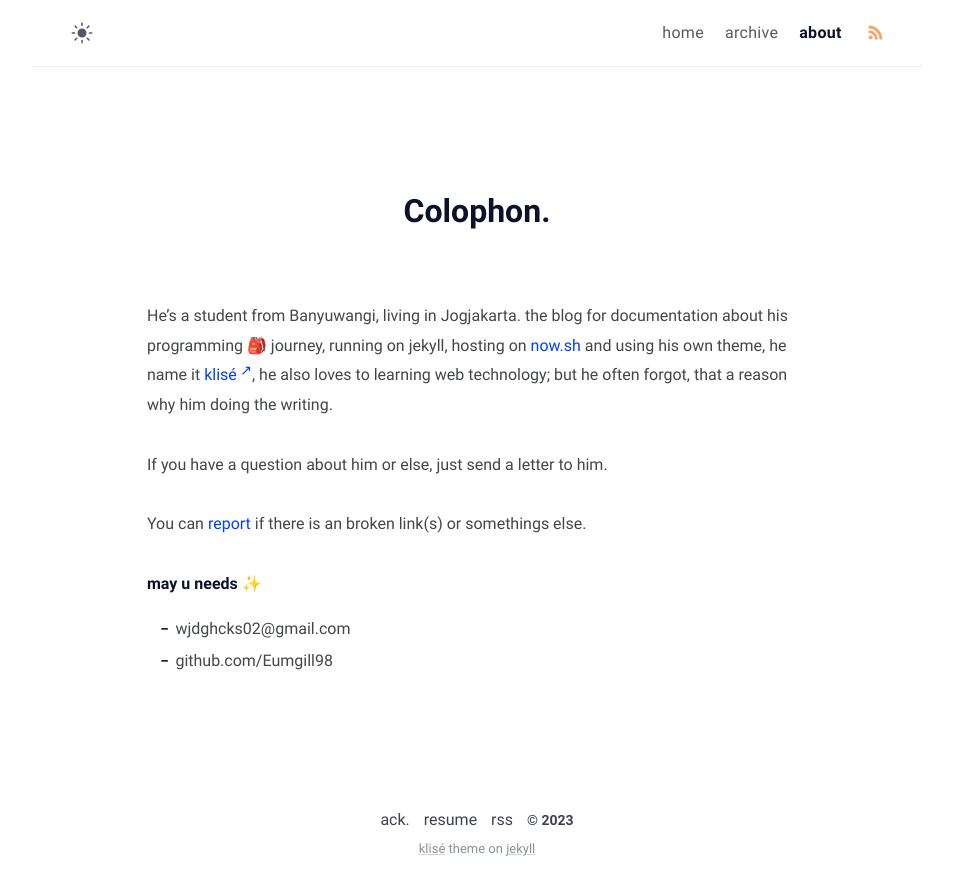
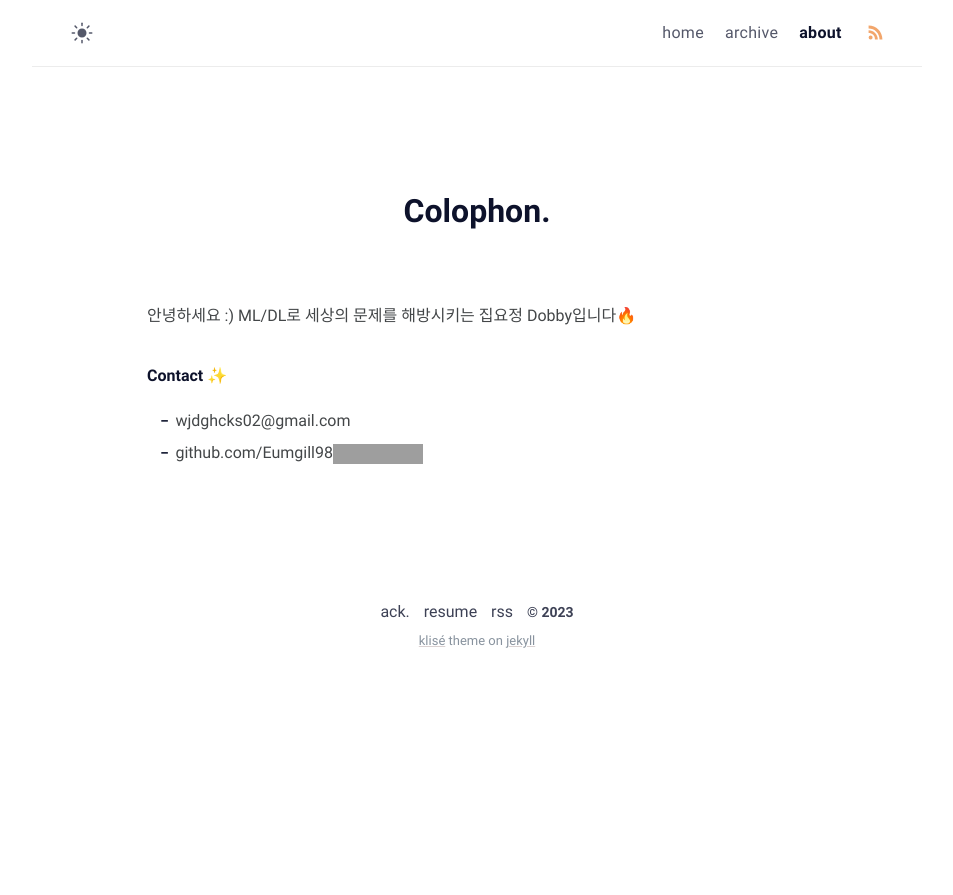
Before and after one commit to Eumgill98/Eumgill98.github.io, a Jekyll site: the page built from about.md, in a window 1280 px wide. Shown: the top 895 px of the page, without its empty margins (163-1116 px from the left). Built offline with Jekyll 4.4.1, drawn with Linux system fonts in a browser that asks for light colours; grey boxes are pictures that could not be loaded.

Commit message:
Update about.md

```diff
--- a/about.md
+++ b/about.md
@@ -6,13 +6,9 @@
 comments: false
 ---
 
-He's a student from Banyuwangi, living in Jogjakarta. the blog for documentation about his programming 🎒 journey, running on jekyll, hosting on [now.sh](http://now.sh) and using his own theme, he name it <a href="https://github.com/piharpi/jekyll-klise" target="_blank" rel="noopener">klisé</a>, he also loves to learning web technology; but he often forgot, that a reason why him doing the writing.
+안녕하세요 :) ML/DL로 세상의 문제를 해방시키는 집요정 Dobby입니다🔥
 
-If you have a question about him or else, just send a letter to him.
-
-You can [report](http://github.com/piharpi/jekyll-klise/issues/new) if there is an broken link(s) or somethings else.
-
-**may u needs ✨**
+**Contact ✨**
 
 - {{ site.author.email }}
-- github.com/{{ site.author.github }}
+- github.com/{{ site.author.github }}<a href = 'https://github.com/Eumgill98'><img src="https://img.shields.io/badge/Github-black?style=flat-square&logo=Github&logoColor=white"/></a>
```
